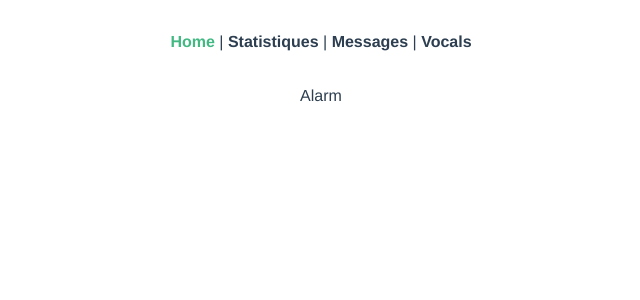
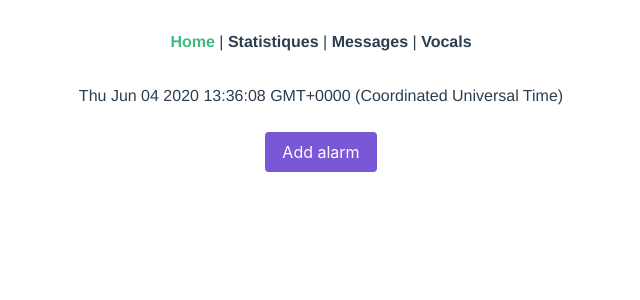
Before and after one commit to yanisakli/IOT, a Vue app in the folder front/: page / in a window 1280 px wide. Shown: the top 300 px of the page, without its empty margins (319-959 px from the left). Built offline with nearby package versions, Linux system fonts and the light colour scheme.

Commit message:
update alarm

```diff
--- a/front/src/main.js
+++ b/front/src/main.js
@@ -1,12 +1,12 @@
 import Vue from "vue";
-import Buefy from 'buefy'
+import Buefy from "buefy";
 import App from "./App.vue";
 import router from "./router";
-import 'buefy/dist/buefy.css'
+import "buefy/dist/buefy.css";
 
 Vue.config.productionTip = false;
 
-Vue.use(Buefy)
+Vue.use(Buefy);
 
 new Vue({
   router,
--- a/front/src/views/Alarm.vue
+++ b/front/src/views/Alarm.vue
@@ -1,14 +1,71 @@
 <template>
   <div class="alarm">
-    <h1>Alarm</h1>
+    <div class="columns">
+      <div class="column">{{ currentTime }}</div>
+    </div>
+
+    <div v-if="alarmValidated" class="columns">
+      <div class="column">{{ alarm }}</div>
+    </div>
+
+    <div class="columns">
+      <div class="column is-4 is-offset-4">
+        <b-button v-if="alarmValidated" type="is-danger">Supprimer</b-button>
+        <b-collapse v-if="!alarmValidated" :open="false">
+          <button class="button is-primary" slot="trigger">Add alarm</button>
+          <b-datetimepicker
+            v-model="alarm"
+            class="m-top"
+            rounded
+            placeholder="Click to select..."
+            icon="calendar-today"
+            horizontal-time-picker
+          ></b-datetimepicker>
+          <button class="button is-success m-top" @click="validateAlarm()">Valider</button>
+        </b-collapse>
+      </div>
+    </div>
   </div>
 </template>
 
 <script>
-  export default {
-    name: "Alarm"
-  };
+import { addSeconds } from "date-fns";
+
+export default {
+  data() {
+    return {
+      currentTime: new Date(),
+      alarm: null,
+      alarmValidated: false,
+      intervalId: null
+    };
+  },
+  created() {
+    console.log("[ALARM] mounted called");
+    this.intervalId = setInterval(this.updateTime, 1000);
+  },
+  destroyed() {
+    console.log("[ALARM] destroy called");
+    clearInterval(this.intervalId);
+  },
+  methods: {
+    updateTime() {
+      console.log("[ALARM] updateTime called");
+      this.currentTime = addSeconds(this.currentTime, 1);
+    },
+    validateAlarm() {
+      if(this.alarm) {
+        this.alarmValidated = true;
+      } else {
+        alert('Date is empty');
+      }
+    }
+  }
+};
 </script>
 
 <style scoped>
+.m-top {
+  margin-top: 10px;
+}
 </style>
```
